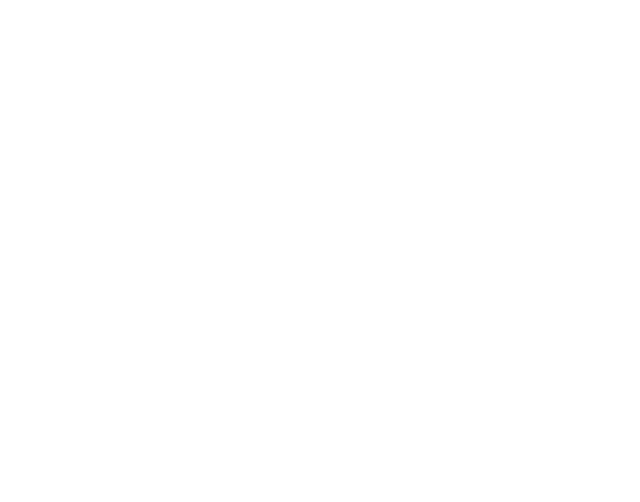
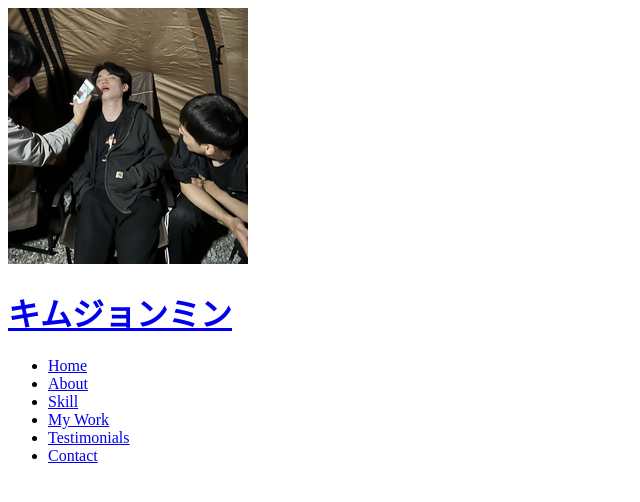
Before and after one commit to N1C0N1C0/Portfolio, a plain HTML site: page index.html in a window 1280 px wide. Shown: the whole page, without its empty margins (0-640 px from the left). Drawn offline with Linux system fonts and the light colour scheme.

Commit message:
HTML Header

```diff
--- a/index.html
+++ b/index.html
@@ -30,6 +30,39 @@
     <script src="src/main.js" defer></script>
 </head>
 <body>
-
+    <!-- Header -->
+    <header>
+        <div>
+            <img src="images/favicon.ico" alt="logo" />
+            <h1><a href="#">キムジョンミン</a></h1>
+        </div>
+        <nav>
+            <ul>
+                <li><a href="#home">Home</a></li>
+                <li><a href="#about">About</a></li>
+                <li><a href="#skills">Skill</a></li>
+                <li><a href="#work">My Work</a></li>
+                <li><a href="#testimonials">Testimonials</a></li>
+                <li><a href="#contact">Contact</a></li>
+            </ul>
+        </nav>
+    </header>
+    <!-- Main -->
+    <main>
+        <!-- Home -->
+        <section id="home"></section>
+        <!-- About -->
+        <section id="about"></section>
+        <!-- Skills -->
+        <section id="skills"></section>
+        <!-- Work -->
+        <section id="work"></section>
+        <!-- Testimonials -->
+        <section id="testimonials"></section>
+        <!-- Arrow up -->
+        <aside></aside>
+    </main>
+    <!-- Footer -->
+    <footer id="contact"></footer>
 </body>
 </html>
```
